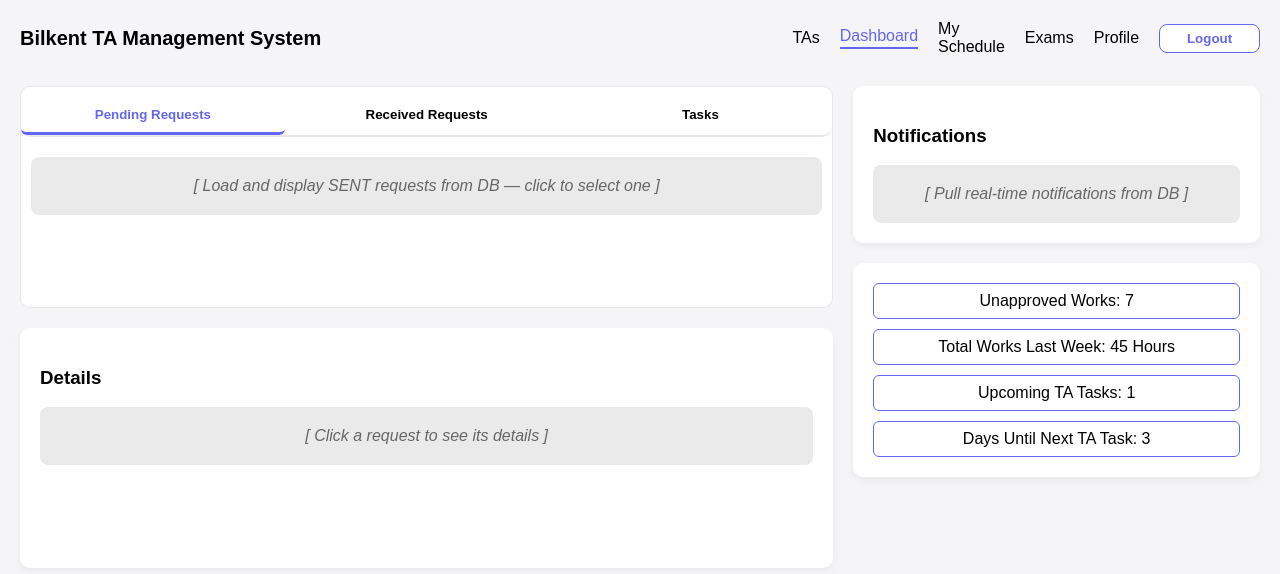
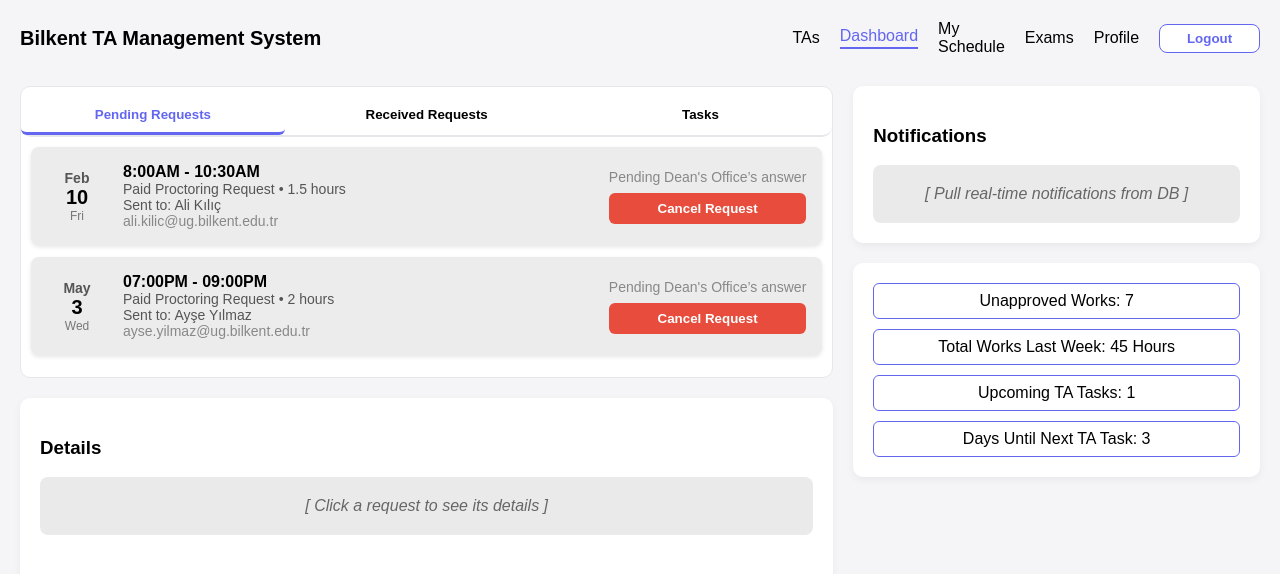
Before and after one commit to Alperen41-tech/Bilkent-TA-Proctor-Management-System, a React (Create React App) app in the folder UI/uiapp/: page /ins-dashboard in a window 1280 px wide. Shown: the top 574 px of the page. Built offline with nearby package versions, Linux system fonts and the light colour scheme.

Commit message:
Instructor page ui methods are done except viewProfillee

```diff
--- a/UI/uiapp/src/Ins/INS_DashboardPage.jsx
+++ b/UI/uiapp/src/Ins/INS_DashboardPage.jsx
@@ -1,6 +1,9 @@
 import React, { useState } from "react";
 import NavbarINS from "./NavbarINS";
 import "./INS_DashboardPage.css";
+import PendingRequestItem from "../PendingRequestItem";
+import ReceivedRequestItem from "../ReceivedRequestItem";
+import WorkloadEntryItem from "../WorkloadEntryItem";
 
 const INS_DashboardPage = () => {
   const [activeTab, setActiveTab] = useState("pending");
@@ -10,6 +13,69 @@
     setActiveTab(tab);
     setSelectedRequest(null);
   };
+
+
+  const createPendingRequest = (date, time, role, duration, name, email, status, onCancelHandler) => {
+    return <PendingRequestItem date={date} time={time} role={role} duration={duration} name={name} email={email} status={status} onCancel={onCancelHandler}/>;
+  }
+  const createReceivedRequest = (date, time, role, duration, name, email, status, onAcceptHandler, onRejectHandler) => {
+    return <ReceivedRequestItem date={date} time={time} role={role} duration={duration} name={name} email={email} status={status} onAccept={onAcceptHandler} onReject={onRejectHandler}/>;
+  }
+
+  const createWorkloadEntry = (courseCode, taskTitle, date, duration, comment, status) => {
+    return <WorkloadEntryItem courseCode={courseCode} taskTitle={taskTitle} date={date} duration={duration} comment={comment} status={status}/>;
+  }
+
+  /// normally there is no email part but inst should see who did what for now it is like this
+  const workloadEntries = [
+    {
+      courseCode: "CS 476",
+      taskTitle: "Quiz Reading",
+      date: "15/02/2025",
+      duration: 3.5,
+      comment: "someTA1@ug.bilkent.edu.tr",
+      status: "accepted",
+    },
+    {
+      courseCode: "CS 319",
+      taskTitle: "Assignment Check",
+      date: "20/02/2025",
+      duration: 2,
+      comment: "someTA2@ug.bilkent.edu.tr",
+      status: "rejected",
+    },
+  ];
+
+
+
+    // örnek datalar pending req
+    const pendingRequests = [
+      {
+        date: { month: "Feb", day: "10", weekday: "Fri" },
+        time: { start: "8:00AM", end: "10:30AM" },
+        role: "Paid Proctoring Request",
+        duration: 1.5,
+        name: "Ali Kılıç",
+        email: "ali.kilic@ug.bilkent.edu.tr",
+        status: "Pending Dean's Office’s answer",
+        onCancelHandler: () => console.log("Ali's request canceled"),
+        onAcceptHandler: () => console.log("Ali's request accepted"),
+        onRejectHandler: () => console.log("Ali's request rejected"),
+      },
+      {
+        date: { month: "May", day: "3", weekday: "Wed" },
+        time: { start: "07:00PM", end: "09:00PM" },
+        role: "Paid Proctoring Request",
+        duration: 2,
+        name: "Ayşe Yılmaz",
+        email: "ayse.yilmaz@ug.bilkent.edu.tr",
+        status: "Pending Dean's Office’s answer",
+        onCancelHandler: () => console.log("Ayşe's request canceled"),
+        onAcceptHandler: () => console.log("Ayşe's request accepted"),
+        onRejectHandler: () => console.log("Ayşe's request rejected"),
+      },
+    ];
+
 
   return (
     <div className="dashboard-page">
@@ -28,14 +94,57 @@
           {/* Top Left Panel */}
           <div className="tab-content">
           {activeTab === "pending" && (
-              <div className="placeholder">[ Load and display SENT requests from DB — click to select one ]</div>
+                <div>
+                {pendingRequests.map((req, index) =>
+                  createPendingRequest(
+                    req.date,
+                    req.time,
+                    req.role,
+                    req.duration,
+                    req.name,
+                    req.email,
+                    req.status,
+                    req.onCancelHandler
+                  )
                 )}
+              </div>
+              )}
+
+
+
               {activeTab === "received" && (
-              <div className="placeholder">[ Load RECEIVED requests from DB — click to select one ]</div>
+                <div>
+                {pendingRequests.map((req, index) =>
+                  createReceivedRequest(
+                    req.date,
+                    req.time,
+                    req.role,
+                    req.duration,
+                    req.name,
+                    req.email,
+                    req.status,
+                    req.onAcceptHandler,
+                    req.onRejectHandler
+                  )
                 )}
+              </div>
+              )}
+
+
               {activeTab === "tasks" && (
-              <div className="placeholder">[ Display past submitted workload entries ]</div>
+                              <div>{workloadEntries.map((ent, idx) =>
+                                createWorkloadEntry(
+                                  ent.courseCode,
+                                  ent.taskTitle,
+                                  ent.date,
+                                  ent.duration,
+                                  ent.comment,
+                                  ent.status // Assuming all entries are accepted for simplicity
+                                )
+                              )}</div>
                             )}
+
+
           </div>
           </div>
           {/* Bottom Left Panel */}
--- a/UI/uiapp/src/LoginPage.jsx
+++ b/UI/uiapp/src/LoginPage.jsx
@@ -13,7 +13,8 @@
 
 
   const handleLogin = async () => {
-    navigate("/dashboard");
+    navigate("/ins-tas");
+    //navigate("/dashboard");
     /*
     try {
 
--- a/UI/uiapp/src/PendingRequestItem.jsx
+++ b/UI/uiapp/src/PendingRequestItem.jsx
@@ -12,7 +12,7 @@
       <div className="pending-request-item-details">
         <div className="pending-request-item-time-row">{time.start} - {time.end}</div>
         <div className="pending-request-item-info-row">{role} • {duration} hours</div>
-        <div className="pending-request-item-info-row">{name}</div>
+        <div className="pending-request-item-info-row">Sent to: {name}</div>
         <div className="pending-request-item-info-row pending-request-item-email">{email}</div>
       </div>
       <div className="pending-request-item-status-box">
--- a/UI/uiapp/src/ReceivedRequestItem.jsx
+++ b/UI/uiapp/src/ReceivedRequestItem.jsx
@@ -13,7 +13,7 @@
       <div className="received-request-item-details">
         <div className="received-request-item-time-row">{time.start} - {time.end}</div>
         <div className="received-request-item-info-row">{role} • {duration} hours</div>
-        <div className="received-request-item-info-row">{name}</div>
+        <div className="received-request-item-info-row">Sender: {name}</div>
         <div className="received-request-item-info-row received-request-item-email">{email}</div>
       </div>
 
```
Lines whose indentation alone changed are shown as unchanged.
